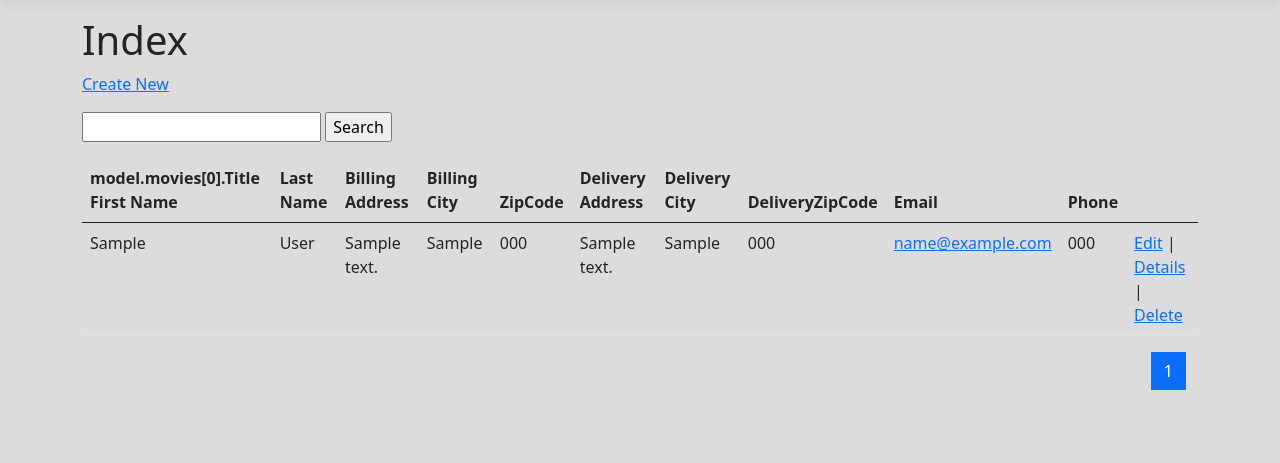
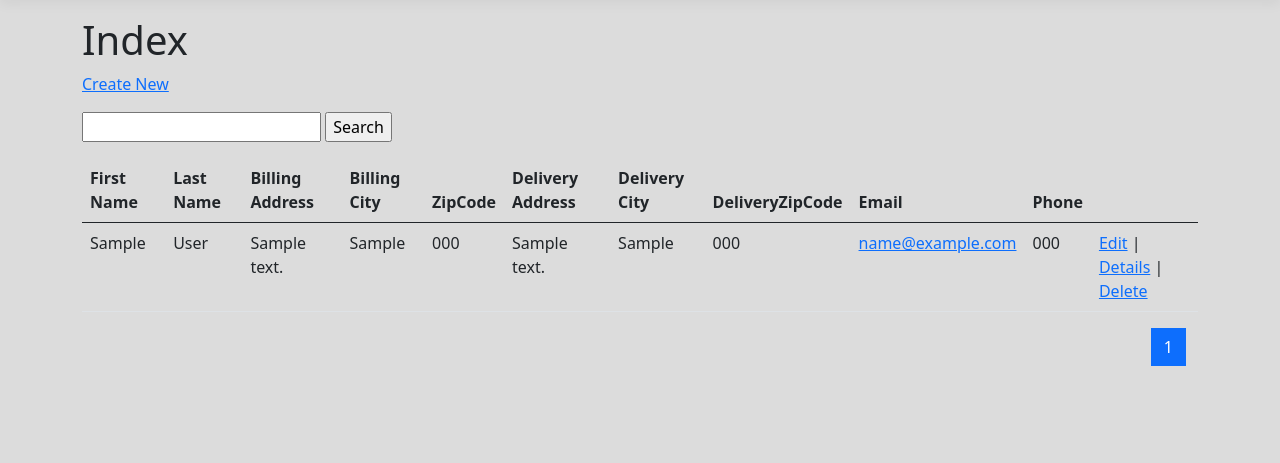
Before and after one commit to Gr-23-03/VioletVideoRepo, an ASP.NET Core app: page /Customers in a window 1280 px wide. Shown: the part 57-520 px from the top of the page. Run offline with ASP.NET Core 8, Linux system fonts and the light colour scheme; tables that the repository leaves empty hold one stand-in row (values such as "Sample post"); data that the repository does not hold is empty; style sheets or scripts are compiled from the project's sources.

Commit message:
edited lay out

```diff
--- a/TestWebshop/Views/Customers/Index.cshtml
+++ b/TestWebshop/Views/Customers/Index.cshtml
@@ -25,7 +25,7 @@
     <thead>
         <tr>
             <th>
-                model.movies[0].Title
+
                 @Html.DisplayNameFor(model => model.customers[0].FirstName)
             </th>
             <th>
--- a/TestWebshop/Views/Shared/_Layout.cshtml
+++ b/TestWebshop/Views/Shared/_Layout.cshtml
@@ -68,7 +68,7 @@
                                     Movies
                                 </button>
                                 <ul class="dropdown-menu">
-                                    <li><a class="dropdown-item" asp-controller="Movie" asp-action="Create" asp-route-orderBy="Create">Create</a></li>
+                                    @* <li><a class="dropdown-item" asp-controller="Movie" asp-action="Create" asp-route-orderBy="Create">Create</a></li> *@
                                     <li><a class="dropdown-item" asp-controller="Movie" asp-action="LatestMovies" asp-route-orderBy="newest">New Movies</a></li>
                                     <li><a class="dropdown-item" asp-controller="Movie" asp-action="OldestMovies" asp-route-orderBy="oldest">Oldest Movies</a></li>
                                     <li><a class="dropdown-item" asp-controller="Movie" asp-action="PopularMovies" asp-route-orderBy="PopularMovies">Popular Movies</a></li>
```
